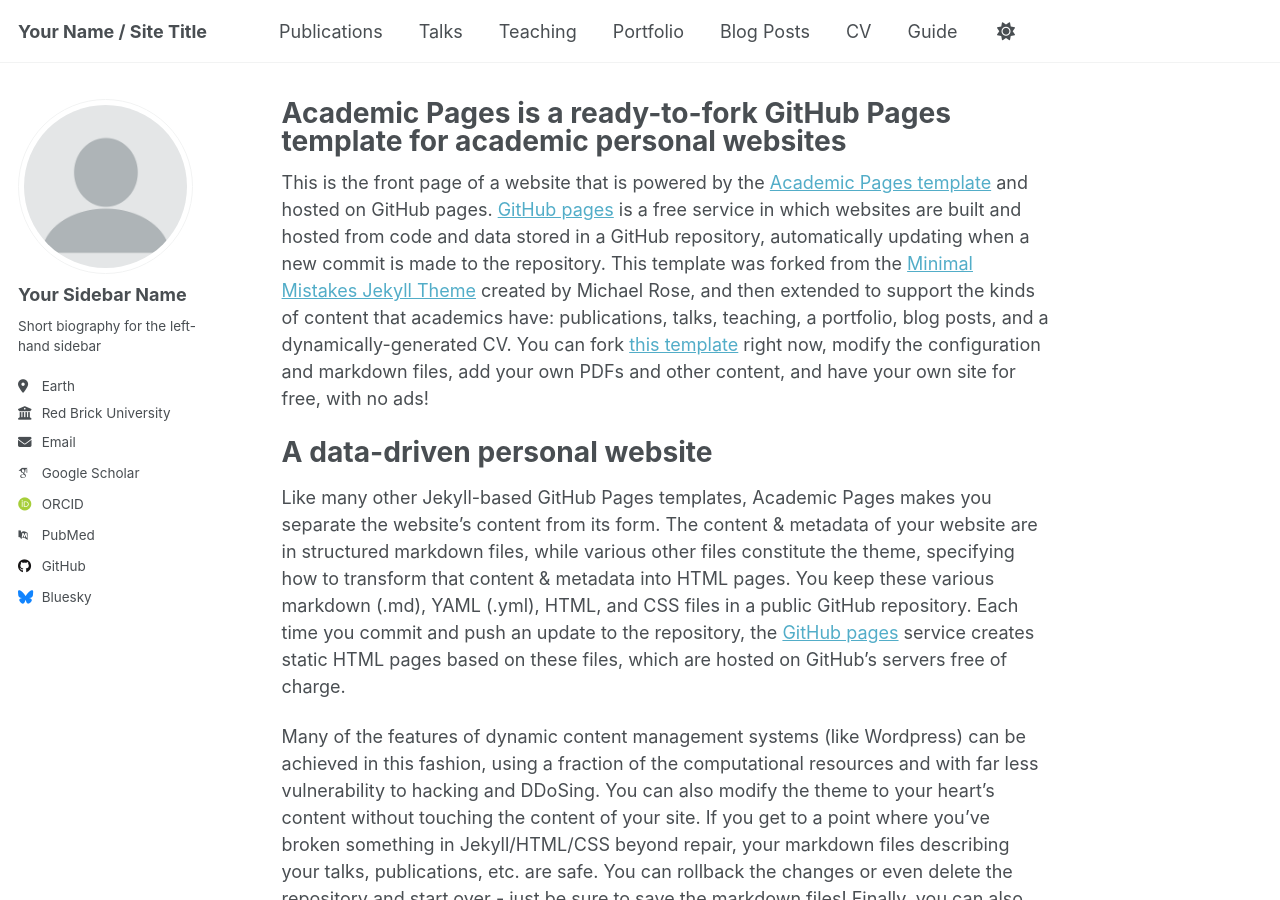
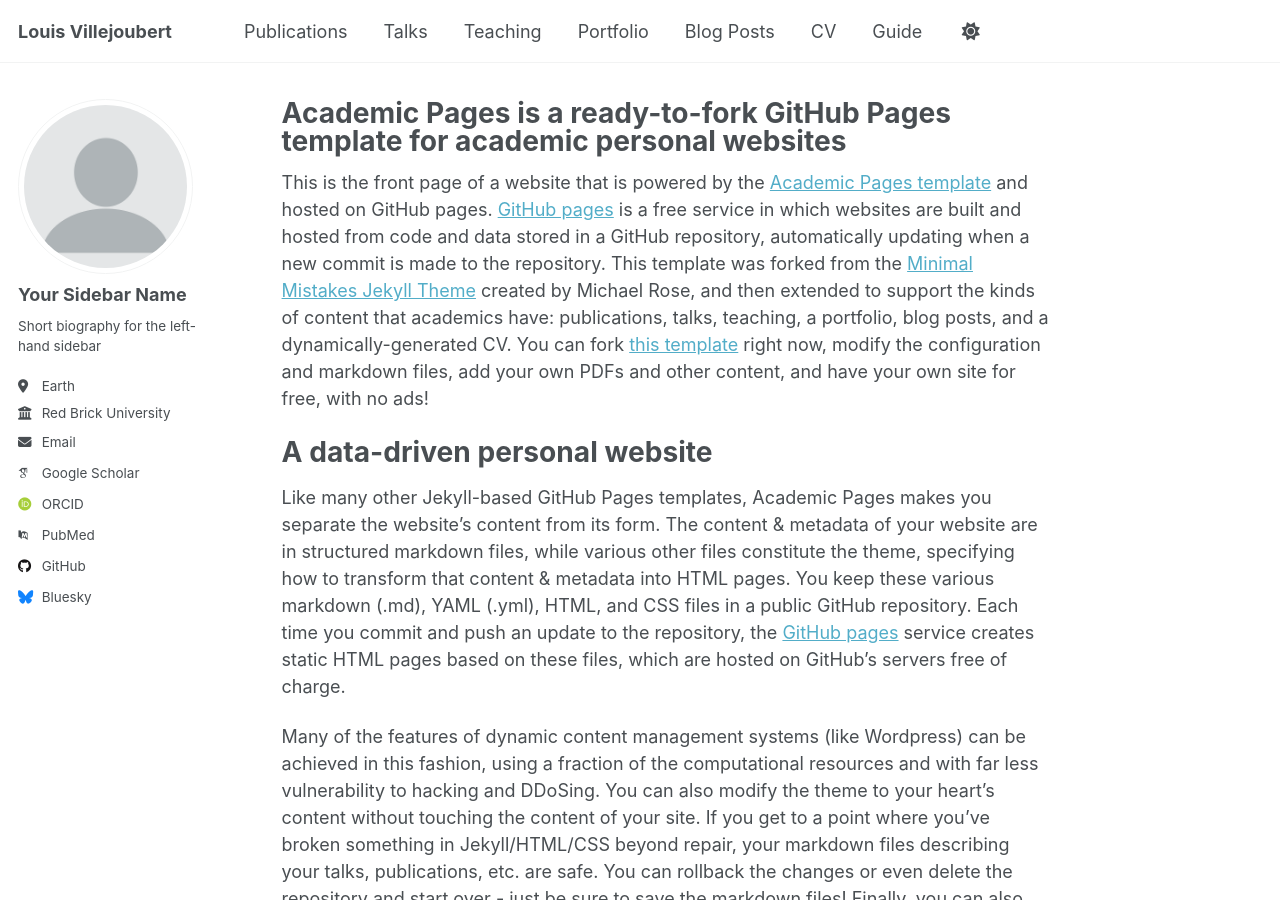
Before and after one commit to VillejoubertLouis/villejoubertlouis.github.io, a Jekyll site: the page built from _pages/about.md, in a window 1280 px wide and 900 px high. Built offline with Jekyll 4.4.1, drawn with Linux system fonts in a browser that asks for light colours; some web fonts are replaced.

Commit message:
Update _config.yml

```diff
--- a/_config.yml
+++ b/_config.yml
@@ -9,13 +9,13 @@
 # Basic Site Settings
 locale                   : "en-US"
 site_theme               : "default"
-title                    : "Your Name / Site Title"
+title                    : "Louis Villejoubert"
 title_separator          : "-"
 name                     : &name "Your Name"
 description              : &description "personal description"
-url                      : https://academicpages.github.io # the base hostname & protocol for your site e.g. "https://[your GitHub username].github.io" or if you already have some other page hosted on Github then use "https://[your GitHub username].github.io/[Your Repo Name]"
+url                      : https://villejoubertlouis.github.io # the base hostname & protocol for your site e.g. "https://[your GitHub username].github.io" or if you already have some other page hosted on Github then use "https://[your GitHub username].github.io/[Your Repo Name]"
 baseurl                  : "" # the subpath of your site, e.g. "/blog"
-repository               : "academicpages/academicpages.github.io"
+repository               : "VillejoubertLouis/VillejoubertLouis"
 
 # Site Author - The following control what appear as part of the author content on the side bar.
 #               If a field is blank the icon and link will not appear, otherwise it will be shown.
```
